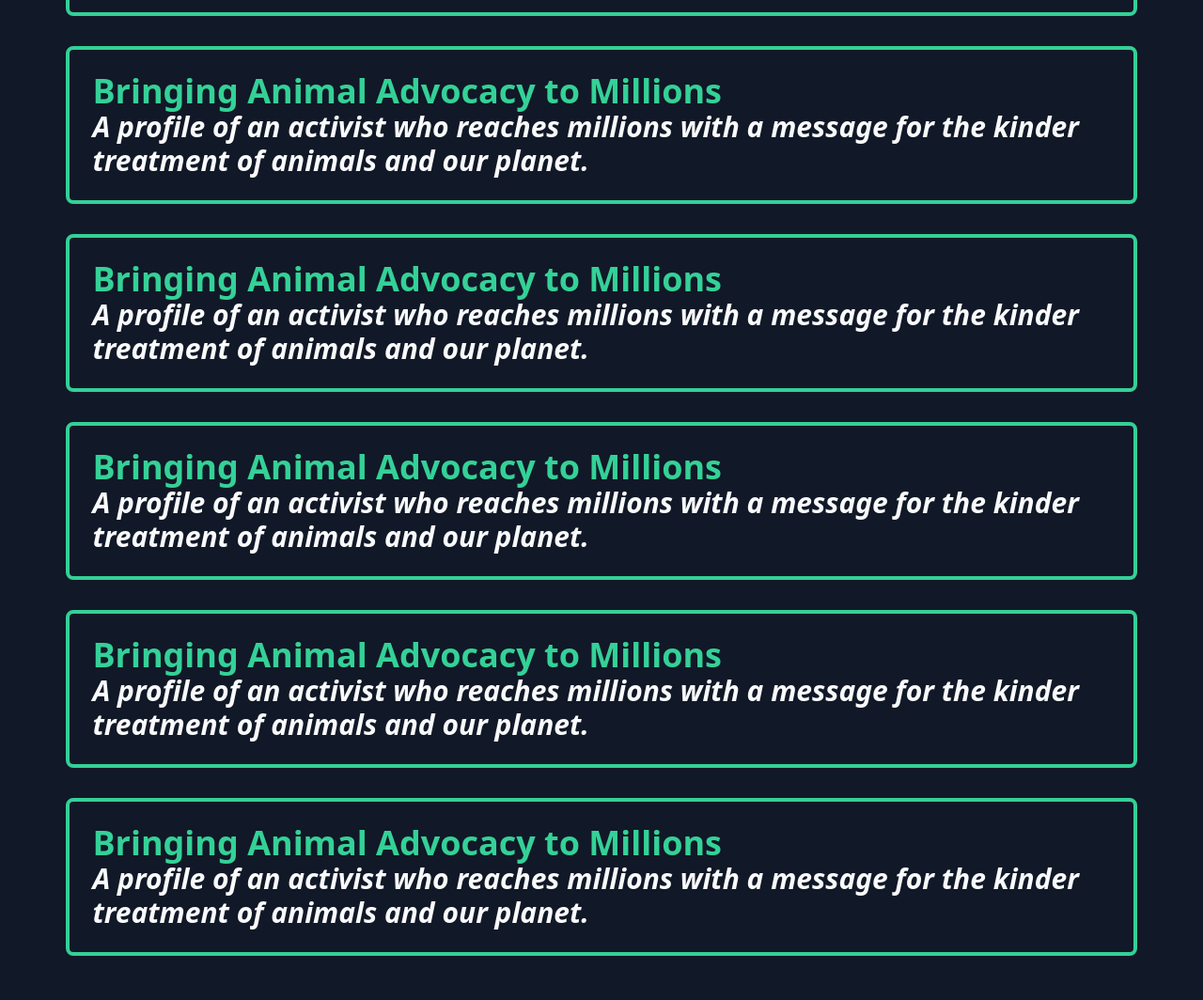
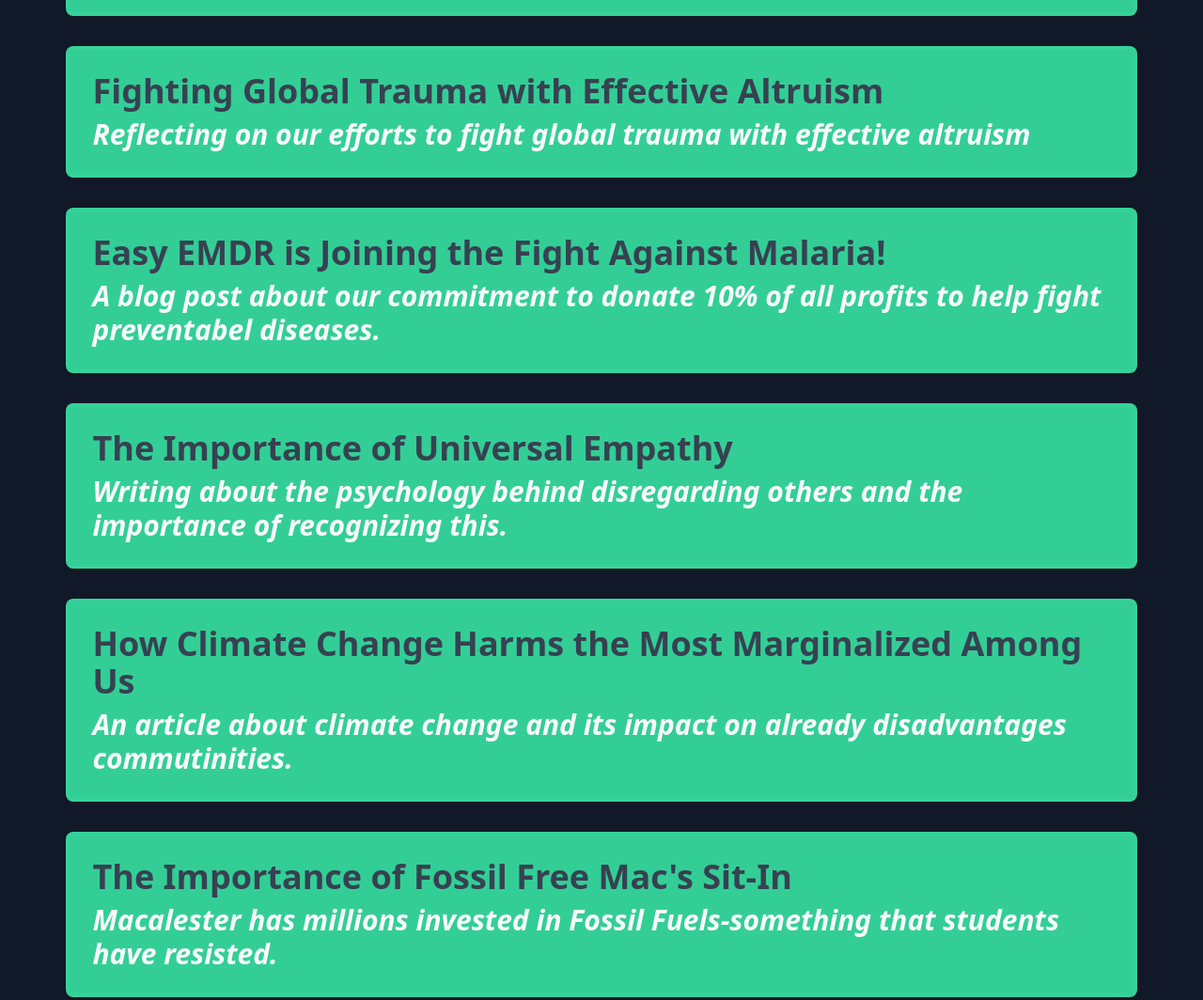
Before and after one commit to farhadTech/portfolio, a plain HTML site: page index.html in a window 1280 px wide. Shown: the part 4160-5224 px from the top of the page at 94% size. Drawn offline with Linux system fonts and the light colour scheme.

Commit message:
move file in src and modified index

```diff
--- a/index.html
+++ b/index.html
@@ -504,10 +504,10 @@
 				<div class="mt-8">
 					<a href="#">
 						<div
-							class="p-6 border-4 border-primary-color rounded-lg space-y-2 transform transition-transform duration-300 hover:translate-y-[-8px] hover:bg-third-color hover:text-gray-950"
+							class="p-6 border-4 border-primary-color rounded-lg space-y-2 bg-primary-color hover:bg-black transform transition-transform duration-300 hover:translate-y-[-8px]"
 						>
 							<h2
-								class="text-4xl text-primary-color font-extrabold"
+								class="text-4xl text-gray-700 font-extrabold"
 							>
 								Bringing Animal Advocacy to Millions
 							</h2>
@@ -519,59 +519,84 @@
 					</a>
 				</div>
 				<div class="mt-8">
-					<div class="p-6 border-4 border-primary-color rounded-lg">
-						<h2 class="text-4xl text-primary-color font-extrabold">
-							Bringing Animal Advocacy to Millions
+					<a href="#">
+						<div
+							class="p-6 border-4 border-primary-color rounded-lg space-y-2 bg-primary-color hover:bg-black transform transition-transform duration-300 hover:translate-y-[-8px]"
+						>
+							<h2
+								class="text-4xl text-gray-700 font-extrabold"
+							>
+								Fighting Global Trauma with Effective Altruism
 							</h2>
 							<p class="text-3xl text-gray-50 font-bold italic">
-							A profile of an activist who reaches millions with a message for
-							the kinder treatment of animals and our planet.
+								Reflecting on our efforts to fight global trauma with effective altruism
 							</p>
 						</div>
+					</a>
 				</div>
 				<div class="mt-8">
-					<div class="p-6 border-4 border-primary-color rounded-lg">
-						<h2 class="text-4xl text-primary-color font-extrabold">
-							Bringing Animal Advocacy to Millions
+					<a href="#">
+						<div
+							class="p-6 border-4 border-primary-color rounded-lg space-y-2 bg-primary-color hover:bg-black transform transition-transform duration-300 hover:translate-y-[-8px]"
+						>
+							<h2
+								class="text-4xl text-gray-700 font-extrabold"
+							>
+								Easy EMDR is Joining the Fight Against Malaria!
 							</h2>
 							<p class="text-3xl text-gray-50 font-bold italic">
-							A profile of an activist who reaches millions with a message for
-							the kinder treatment of animals and our planet.
+								A blog post about our commitment to donate 10% of all profits to help fight preventabel diseases.
 							</p>
 						</div>
+					</a>
 				</div>
 				<div class="mt-8">
-					<div class="p-6 border-4 border-primary-color rounded-lg">
-						<h2 class="text-4xl text-primary-color font-extrabold">
-							Bringing Animal Advocacy to Millions
+					<a href="#">
+						<div
+							class="p-6 border-4 border-primary-color rounded-lg space-y-2 bg-primary-color hover:bg-black transform transition-transform duration-300 hover:translate-y-[-8px]"
+						>
+							<h2
+								class="text-4xl text-gray-700 font-extrabold"
+							>
+								The Importance of Universal Empathy
 							</h2>
 							<p class="text-3xl text-gray-50 font-bold italic">
-							A profile of an activist who reaches millions with a message for
-							the kinder treatment of animals and our planet.
+								Writing about the psychology behind disregarding others and the importance of recognizing this.
 							</p>
 						</div>
+					</a>
 				</div>
 				<div class="mt-8">
-					<div class="p-6 border-4 border-primary-color rounded-lg">
-						<h2 class="text-4xl text-primary-color font-extrabold">
-							Bringing Animal Advocacy to Millions
+					<a href="#">
+						<div
+							class="p-6 border-4 border-primary-color rounded-lg space-y-2 bg-primary-color hover:bg-black transform transition-transform duration-300 hover:translate-y-[-8px]"
+						>
+							<h2
+								class="text-4xl text-gray-700 font-extrabold"
+							>
+								How Climate Change Harms the Most Marginalized Among Us
 							</h2>
 							<p class="text-3xl text-gray-50 font-bold italic">
-							A profile of an activist who reaches millions with a message for
-							the kinder treatment of animals and our planet.
+								An article about climate change and its impact on already disadvantages commutinities.
 							</p>
 						</div>
+					</a>
 				</div>
 				<div class="mt-8">
-					<div class="p-6 border-4 border-primary-color rounded-lg">
-						<h2 class="text-4xl text-primary-color font-extrabold">
-							Bringing Animal Advocacy to Millions
+					<a href="#">
+						<div
+							class="p-6 border-4 border-primary-color rounded-lg space-y-2 bg-primary-color hover:bg-black transform transition-transform duration-300 hover:translate-y-[-8px]"
+						>
+							<h2
+								class="text-4xl text-gray-700 font-extrabold"
+							>
+								The Importance of Fossil Free Mac's Sit-In
 							</h2>
 							<p class="text-3xl text-gray-50 font-bold italic">
-							A profile of an activist who reaches millions with a message for
-							the kinder treatment of animals and our planet.
+								Macalester has millions invested in Fossil Fuels-something that students have resisted.
 							</p>
 						</div>
+					</a>
 				</div>
 			</div>
 		</div>
@@ -587,7 +612,7 @@
 						media that has been written about projects I've worked on.
 					</p>
 				</div>
-				<div class="mt-8 p-10 bg-gray-900 rounded-lg">
+				<div class="mt-8 p-10 bg-gray-900 rounded-lg transform transition-transform duration-300 hover:translate-y-[-8px]">
 					<h2 class="text-4xl text-primary-color font-extrabold">
 						Star Tribune Feature
 					</h2>
@@ -596,7 +621,7 @@
 					</p>
 				</div>
 				<div>
-					<div class="mt-8 flex space-x-5 mx-auto">
+					<div class="mt-8 flex space-x-5 mx-auto transform transition-transform duration-300 hover:translate-y-[-8px]">
 						<div class="w-[50%] p-10 bg-gray-900 rounded-lg">
 							<h2 class="text-4xl text-primary-color font-extrabold">
 								Daily.co Feature
@@ -605,7 +630,7 @@
 								Easy EMDR transforms trauma therapy delivery with Daily.
 							</p>
 						</div>
-						<div class="w-[50%] p-10 bg-gray-900 rounded-lg">
+						<div class="w-[50%] p-10 bg-gray-900 rounded-lg transform transition-transform duration-300 hover:translate-y-[-8px]">
 							<h2 class="text-4xl text-primary-color font-extrabold">
 								Summer at a Startup
 							</h2>
@@ -615,7 +640,7 @@
 						</div>
 					</div>
 					<div class="mt-8 flex space-x-5 mx-auto">
-						<div class="w-[50%] p-10 bg-gray-900 rounded-lg">
+						<div class="w-[50%] p-10 bg-gray-900 rounded-lg transform transition-transform duration-300 hover:translate-y-[-8px]">
 							<h2 class="text-4xl text-primary-color font-extrabold">
 								Daily.co Feature
 							</h2>
@@ -623,7 +648,7 @@
 								Easy EMDR transforms trauma therapy delivery with Daily.
 							</p>
 						</div>
-						<div class="w-[50%] p-10 bg-gray-900 rounded-lg">
+						<div class="w-[50%] p-10 bg-gray-900 rounded-lg transform transition-transform duration-300 hover:translate-y-[-8px]">
 							<h2 class="text-4xl text-primary-color font-extrabold">
 								Summer at a Startup
 							</h2>
@@ -633,7 +658,7 @@
 						</div>
 					</div>
 					<div class="mt-8 flex space-x-5 mx-auto">
-						<div class="w-[50%] p-10 bg-gray-900 rounded-lg">
+						<div class="w-[50%] p-10 bg-gray-900 rounded-lg transform transition-transform duration-300 hover:translate-y-[-8px]">
 							<h2 class="text-4xl text-primary-color font-extrabold">
 								Daily.co Feature
 							</h2>
@@ -641,7 +666,7 @@
 								Easy EMDR transforms trauma therapy delivery with Daily.
 							</p>
 						</div>
-						<div class="w-[50%] p-10 bg-gray-900 rounded-lg">
+						<div class="w-[50%] p-10 bg-gray-900 rounded-lg transform transition-transform duration-300 hover:translate-y-[-8px]">
 							<h2 class="text-4xl text-primary-color font-extrabold">
 								Summer at a Startup
 							</h2>
@@ -655,13 +680,13 @@
 		</div>
 
 		<!-- footer -->
-		<div class="mt-20 pt-4 bg-gray-200 text-center">
+		<div class="mt-20 pt-4 bg-gray-200 text-center transform transition-transform duration-300 hover:translate-y-[-8px]">
 			<footer>
 				<p class="text-xl font-extrabold">
 					2024 Zachary Jordan. All rights reserved.
 				</p>
 				<button
-					class="m-4 p-4 text-xl text-gray-50 font-extrabold bg-gray-900 rounded-lg"
+					class="m-4 p-4 text-xl text-gray-50 font-extrabold bg-gray-900 rounded-lg hover:bg-primary-color hover:text-gray-950"
 				>
 					Support my work
 				</button>
```
Also changed, not shown: README.md, src/output.css. Lines whose indentation alone changed are shown as unchanged.
